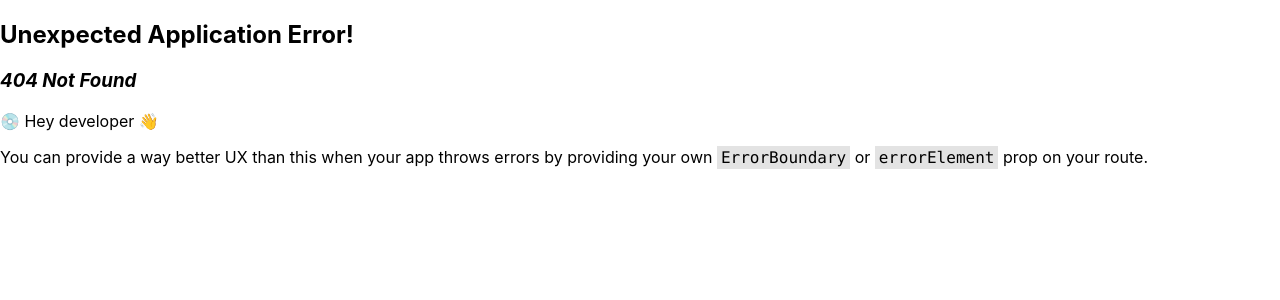
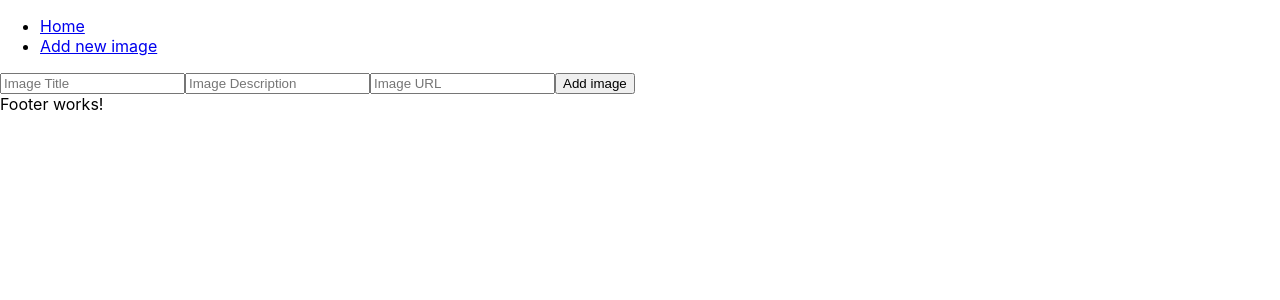
Before and after one commit to EmilAvramov/image-app, a React (Create React App) app in the folder client/: page /create in a window 1280 px wide. Before the commit this address had no page. Shown: the top 300 px of the page. Built offline with nearby package versions, Linux system fonts and the light colour scheme.

Commit message:
extend router, add nav to header, add basic image form

```diff
--- a/client/src/Router.tsx
+++ b/client/src/Router.tsx
@@ -3,6 +3,7 @@ import { Outlet, createBrowserRouter } from 'react-router-dom'
 import { Home } from './pages/Home'
 import { Header } from './components/Header'
 import { Footer } from './components/Footer'
+import { ImageForm } from './pages/ImageForm'
 
 const Layout = () => (
   <>
@@ -20,6 +21,10 @@ export const router = createBrowserRouter([
         path: '/',
         element: <Home />,
       },
+      {
+        path: '/create',
+        element: <ImageForm />,
+      },
     ],
   },
 ])
--- a/client/src/components/Header.tsx
+++ b/client/src/components/Header.tsx
@@ -1,9 +1,19 @@
 import React from 'react'
+import { NavLink } from 'react-router-dom'
 
 export const Header = (): JSX.Element => {
   return (
     <header>
-      <div>Header works!</div>
+      <nav>
+        <ul>
+          <li>
+            <NavLink to={'/'}>Home</NavLink>
+          </li>
+          <li>
+            <NavLink to={'/create'}>Add new image</NavLink>
+          </li>
+        </ul>
+      </nav>
     </header>
   )
 }
--- /dev/null
+++ b/client/src/pages/ImageForm.tsx
@@ -0,0 +1,46 @@
+import React from 'react'
+import { yupResolver } from '@hookform/resolvers/yup'
+import * as Yup from 'yup'
+import { useForm } from 'react-hook-form'
+
+interface ImageForm {
+  title: string
+  description: string
+  url: string
+}
+
+const validationSchema = Yup.object().shape({
+  title: Yup.string().required('Field is required'),
+  description: Yup.string().required('Field is required'),
+  url: Yup.string().required('Field is required'),
+})
+
+export const ImageForm: React.FC = () => {
+  const {
+    register,
+    handleSubmit,
+    formState: { errors },
+  } = useForm<ImageForm>({
+    resolver: yupResolver(validationSchema),
+    mode: 'onBlur',
+    reValidateMode: 'onChange',
+  })
+
+  const submitForm = (data: ImageForm) => {
+    console.log(data)
+  }
+
+  return (
+    <main>
+      <form onSubmit={handleSubmit(submitForm)}>
+        <input {...register('title')} type="text" placeholder="Image Title" />
+        {errors.title && <p>{errors.title.message}</p>}
+        <input {...register('description')} type="text" placeholder="Image Description" />
+        {errors.description && <p>{errors.description.message}</p>}
+        <input {...register('url')} type="text" placeholder="Image URL" />
+        {errors.url && <p>{errors.url.message}</p>}
+        <button>Add image</button>
+      </form>
+    </main>
+  )
+}
```
